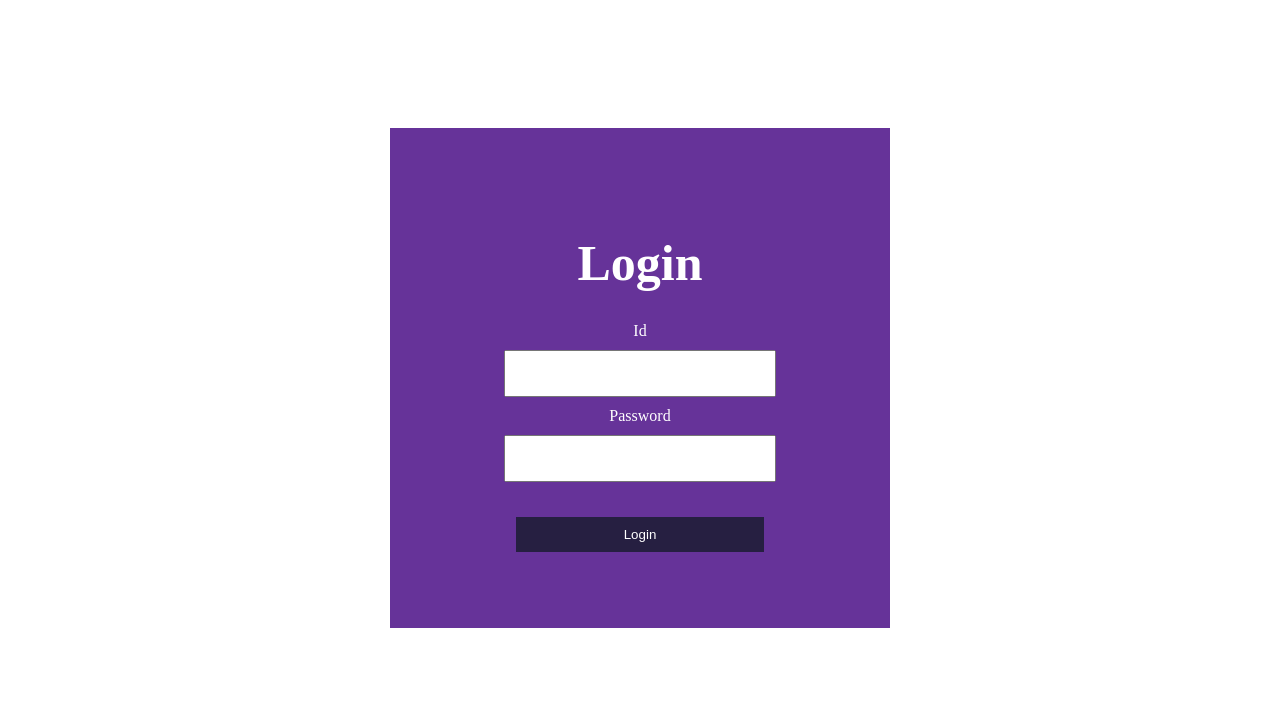
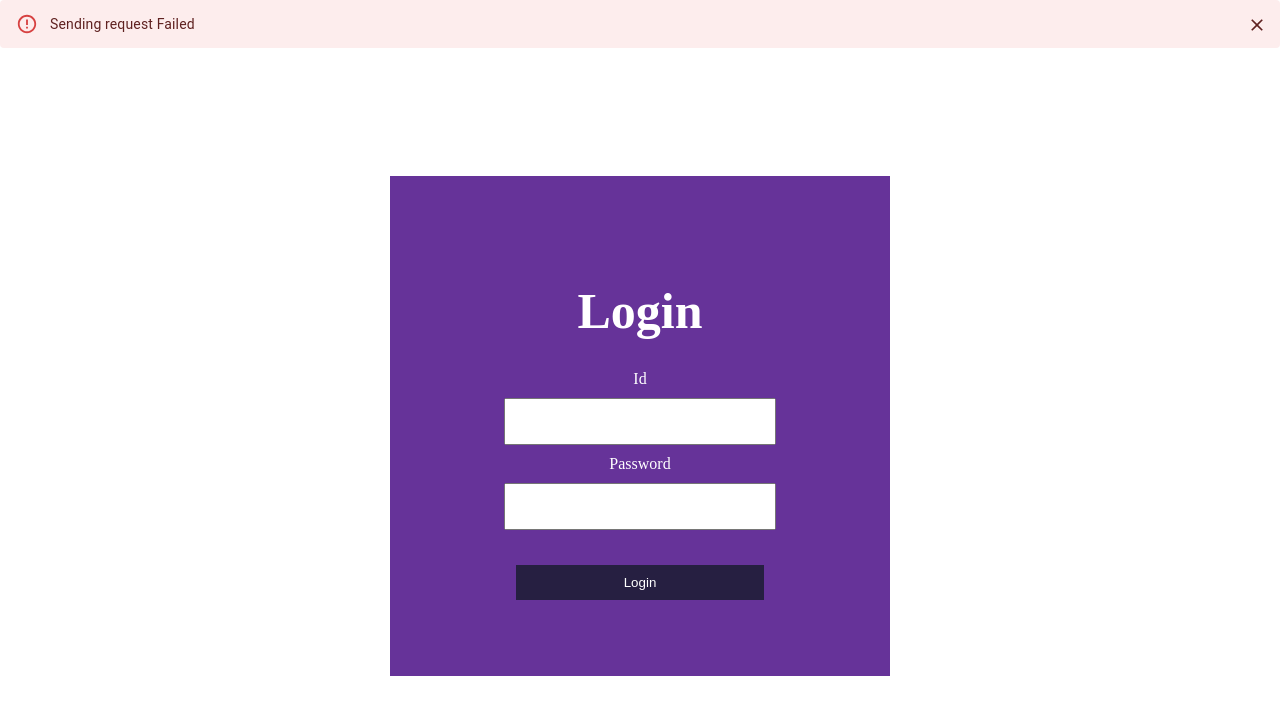
Before and after one commit to lhtarjit/Workshop-22-ReactJS-Redux, a React (Create React App) app in the folder e-commerce-website/: page / in a window 1280 px wide. Shown: the top 714 px of the page. Built offline with nearby package versions, Linux system fonts and the light colour scheme; no server answers.

Commit message:
notification added

```diff
--- a/e-commerce-website/src/App.js
+++ b/e-commerce-website/src/App.js
@@ -28,9 +28,9 @@ function App() {
 
   return (
     <div className="App">
-      {/* {notification && (
+      {notification && (
         <Notification type={notification.type} message={notification.message} />
-      )} */}
+      )}
       {!isLoggedIn && <Auth />}
       {isLoggedIn && <Layout />}
     </div>
--- a/e-commerce-website/src/components/Notification.js
+++ b/e-commerce-website/src/components/Notification.js
@@ -5,7 +5,7 @@ import { uiActions } from "../store/ui-slice";
 
 const Notification = ({ type, message }) => {
   const dispatch = useDispatch();
-  const notification = useSelector((state) => state.ui.Notification);
+  const notification = useSelector((state) => state.ui.notification);
   const handleClose = () => {
     dispatch(
       uiActions.showNotification({
@@ -13,9 +13,10 @@ const Notification = ({ type, message }) => {
       })
     );
   };
+  console.log(notification);
   return (
     <div>
-      {notification.open && (
+      {notification && (
         <Alert onClose={handleClose} severity={type}>
           {message}
         </Alert>
```
